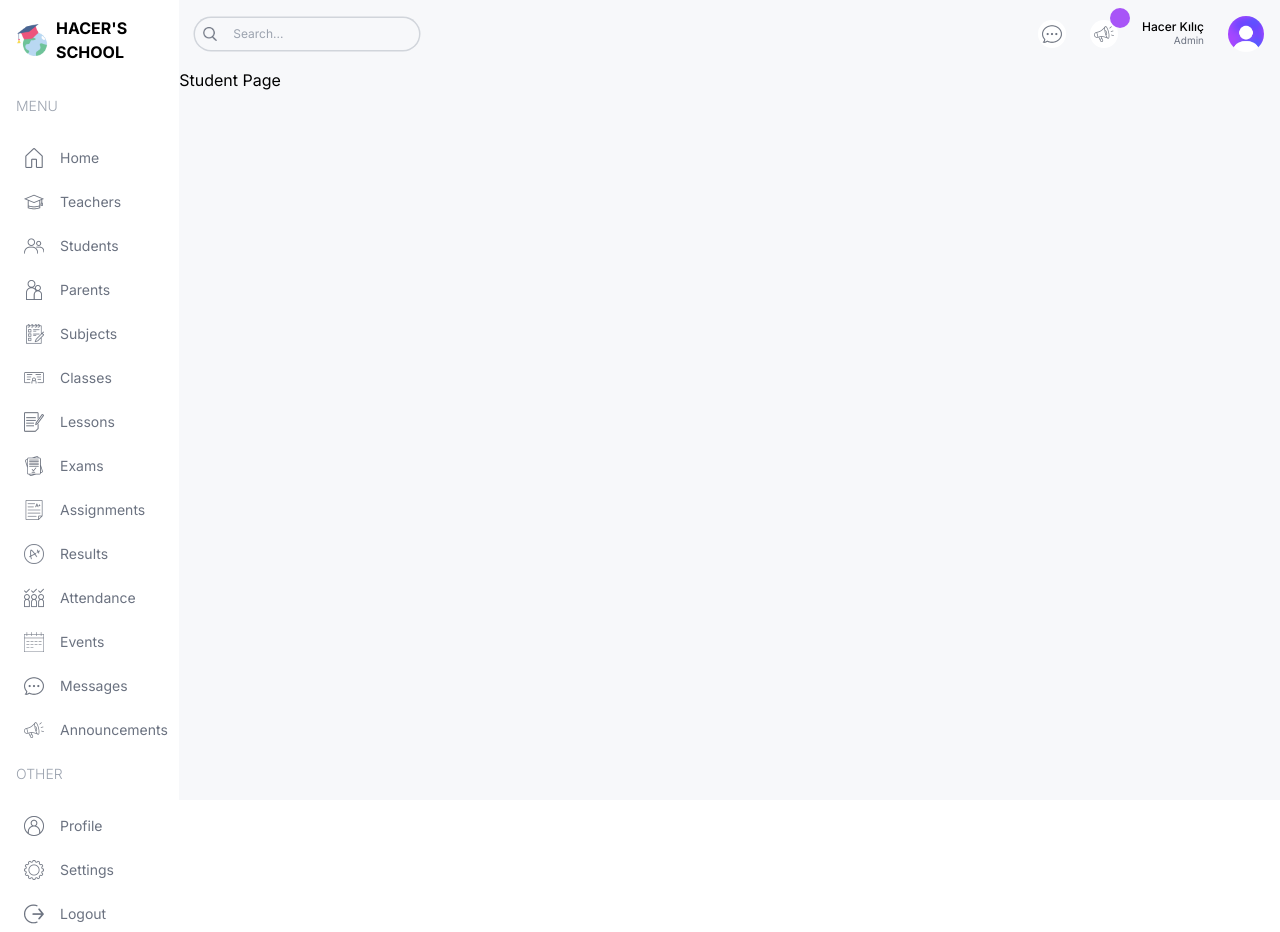
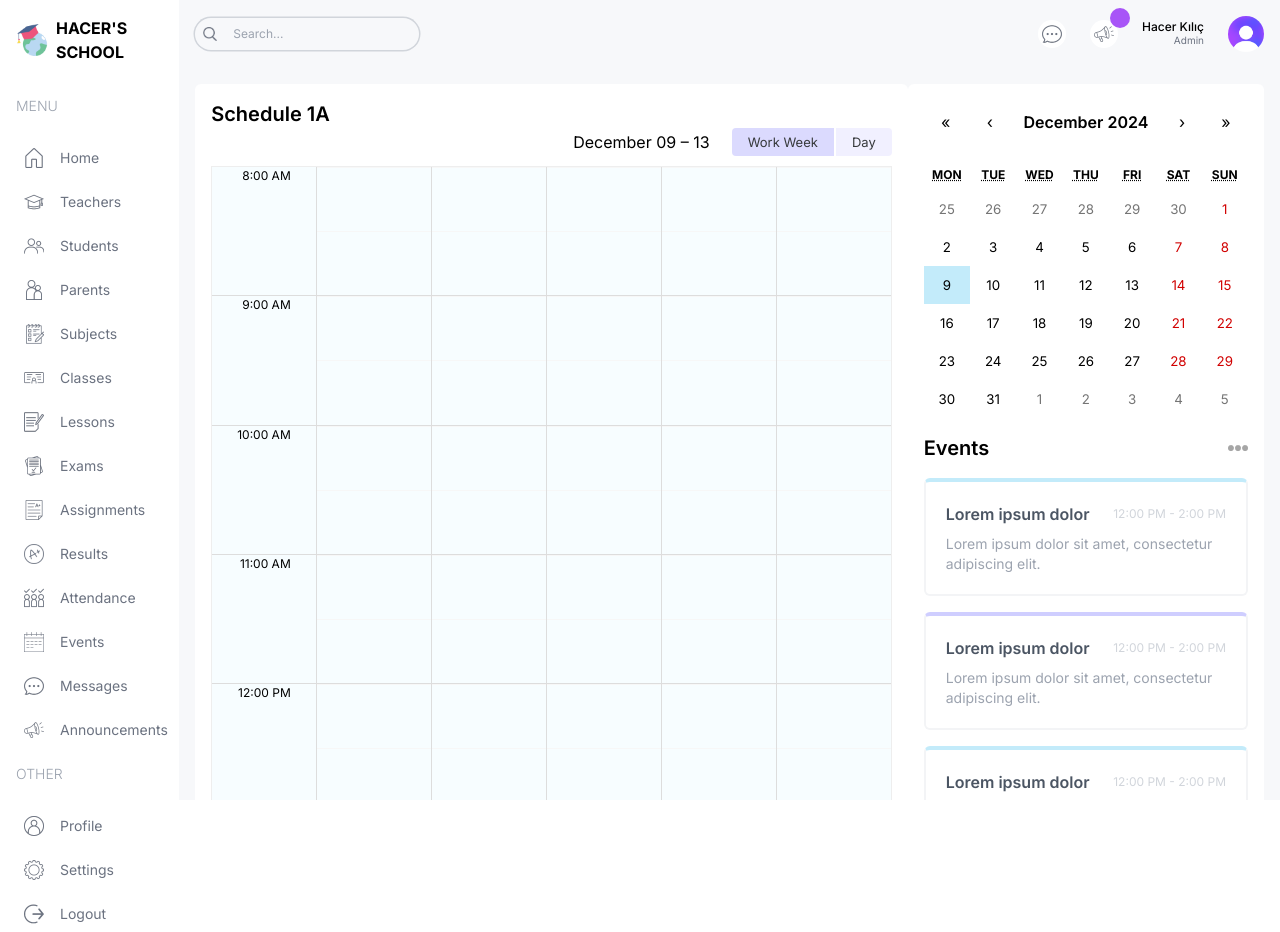
Before and after one commit to hacerkilic01/admin-dashboard, a Next.js app: page /student in a window 1280 px wide. Built offline with nearby package versions, Linux system fonts and the light colour scheme.

Commit message:
add big calendar

```diff
--- a/package.json
+++ b/package.json
@@ -9,8 +9,11 @@
     "lint": "next lint"
   },
   "dependencies": {
+    "@types/react-big-calendar": "^1.16.0",
+    "moment": "^2.30.1",
     "next": "14.2.5",
     "react": "^18",
+    "react-big-calendar": "^1.17.1",
     "react-calendar": "^5.1.0",
     "react-dom": "^18",
     "recharts": "^2.14.1"
--- a/src/app/(dashboard)/student/page.tsx
+++ b/src/app/(dashboard)/student/page.tsx
@@ -1,9 +1,26 @@
-import React from 'react';
+"use client"
+import Announcements from "@/components/Announcements";
+import BigCalendar from "@/components/BigCalendar";
+import EventCalendar from "@/components/EventCalendar";
+import "react-big-calendar/lib/css/react-big-calendar.css";
+import React from "react";
 
 const StudentPage = () => {
   return (
-    <div>
-      <h1>Student Page</h1>
+    <div className="flex flex-col xl:flex-row p-4">
+      {/* LEFT */}
+      <div className="w-full xl:w-2/3 ">
+        <div className="h-full bg-white rounded-md p-4">
+          <h1 className="text-xl font-semibold">Schedule 1A </h1>
+          <BigCalendar/>
+        </div>
+      </div>
+
+      {/* RIGHT */}
+      <div className="w-full xl:w-1/3 flex flex-col">
+        <EventCalendar />
+        <Announcements />
+      </div>
     </div>
   );
 };
--- a/src/app/globals.css
+++ b/src/app/globals.css
@@ -16,3 +16,93 @@
   background-color: #c3ebfa !important;
   color: black !important;
 }
+
+.rbc-btn-group:first-child {
+  display: none !important;
+}
+
+.rbc-toolbar-label {
+  text-align: right !important;
+  padding: 0px 20px !important;
+}
+
+.rbc-btn-group:last-child {
+  font-size: 13px !important;
+}
+
+.rbc-btn-group:last-child button {
+  border: none !important;
+  background-color: #f1f0ff !important;
+  margin-left: 2px !important;
+}
+
+.rbc-toolbar button.rbc-active {
+  background-color: #dbdafe !important;
+  box-shadow: none !important;
+}
+
+.rbc-time-view {
+  border-color: #eee !important;
+}
+
+.rbc-time-header {
+  display: none !important;
+}
+
+.rbc-time-content {
+  border: none !important;
+}
+
+.rbc-time-gutter.rbc-time-column {
+  font-size: 12px !important;
+}
+
+.rbc-time-gutter.rbc-time-column .rbc-timeslot-group {
+  padding: 0px 20px !important;
+}
+
+.rbc-timeslot-group {
+  background-color: #f7fdff !important;
+}
+
+.rbc-day-slot {
+  font-size: 14px !important;
+}
+
+.rbc-event {
+  border: none !important;
+  color: black !important;
+  padding: 10px !important;
+  margin: 10px !important;
+  width: 99% !important;
+}
+
+.rbc-event:nth-child(1) {
+  background-color: #e2f8ff !important;
+}
+.rbc-event:nth-child(2) {
+  background-color: #fefce8 !important;
+}
+.rbc-event:nth-child(3) {
+  background-color: #f2f1ff !important;
+}
+.rbc-event:nth-child(4) {
+  background-color: #fdf2fb !important;
+}
+.rbc-event:nth-child(5) {
+  background-color: #e2f8ff !important;
+}
+.rbc-event:nth-child(6) {
+  background-color: #fefce8 !important;
+}
+.rbc-event:nth-child(7) {
+  background-color: #f2f1ff !important;
+}
+.rbc-event:nth-child(8) {
+  background-color: #fdf2fb !important;
+}
+
+.rbc-event-label{
+  color: gray !important;
+  margin-bottom: 5px;
+}
--- /dev/null
+++ b/src/components/BigCalendar.tsx
@@ -0,0 +1,39 @@
+"use client";
+
+import { Calendar, momentLocalizer, View, Views } from "react-big-calendar";
+import moment from "moment";
+import { calendarEvents } from "@/lib/data";
+import "react-big-calendar/lib/css/react-big-calendar.css";
+import { useState } from "react";
+
+const localizer = momentLocalizer(moment);
+
+const BigCalendar = () => {
+  const [view, setView] = useState<View>(Views.WORK_WEEK);
+  const handleOnChangeView = (selectedView: View) => {
+    setView(selectedView);
+  };
+
+  return (
+    <Calendar
+      localizer={localizer}
+      events={calendarEvents}
+      startAccessor="start"
+      endAccessor="end"
+      views={["work_week", "day"]}
+      view={view}
+      style={{ height: "98%" }}
+      onView={handleOnChangeView}
+      min={new Date(2025, 1, 0, 8, 0, 0)}
+      max={new Date(2025, 1, 0, 17, 0, 0)}
+    />
+  );
+};
+
+export default BigCalendar;
+
+
+//   onView: Görünüm değişikliğini tetikleyen olay
+//   views: Kullanılabilir görünüm türlerini belirten bir dizi.
+//   view: Takvim bileşenine hangi görünümün aktif olduğunu belirtmek için kullanılır
+//   selectedView : (kütüphanenin onView olayından döndürdüğü parametre)
--- a/src/components/Menu.tsx
+++ b/src/components/Menu.tsx
@@ -1,3 +1,4 @@
+import { role } from "@/lib/data";
 import Image from "next/image";
 import Link from "next/link";
 
@@ -128,6 +129,7 @@ const Menu = () => {
             {i.title}
           </span>
           {i.items.map((item) => {
+            if (item.visible.includes(role)) {
               return (
                 <Link
                   href={item.href}
@@ -138,6 +140,7 @@ const Menu = () => {
                   <span className="hidden lg:block">{item.label}</span>
                 </Link>
               );
+            }
           })}
         </div>
       ))}
```
Also changed, not shown: 1 other file (tests, documents, lock files or other folders). Lines whose indentation alone changed are shown as unchanged.
